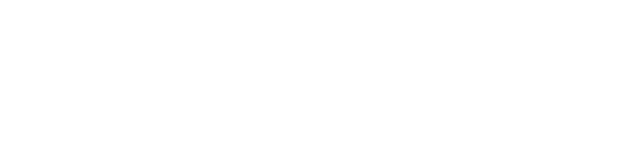
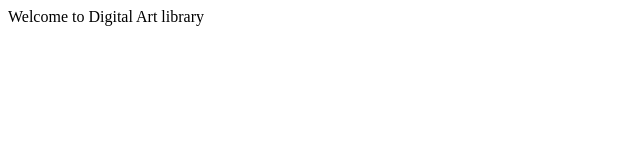
Before and after one commit to adekola123/adekola123, a plain HTML site: page index.html in a window 1280 px wide. Shown: the whole page, without its empty margins (0-640 px from the left). Drawn offline with Linux system fonts and the light colour scheme.

Commit message:
Added welcome message

```diff
--- a/index.html
+++ b/index.html
@@ -1,3 +1,5 @@
 <html>
 
+  Welcome to Digital Art library
+
 </html>
```
